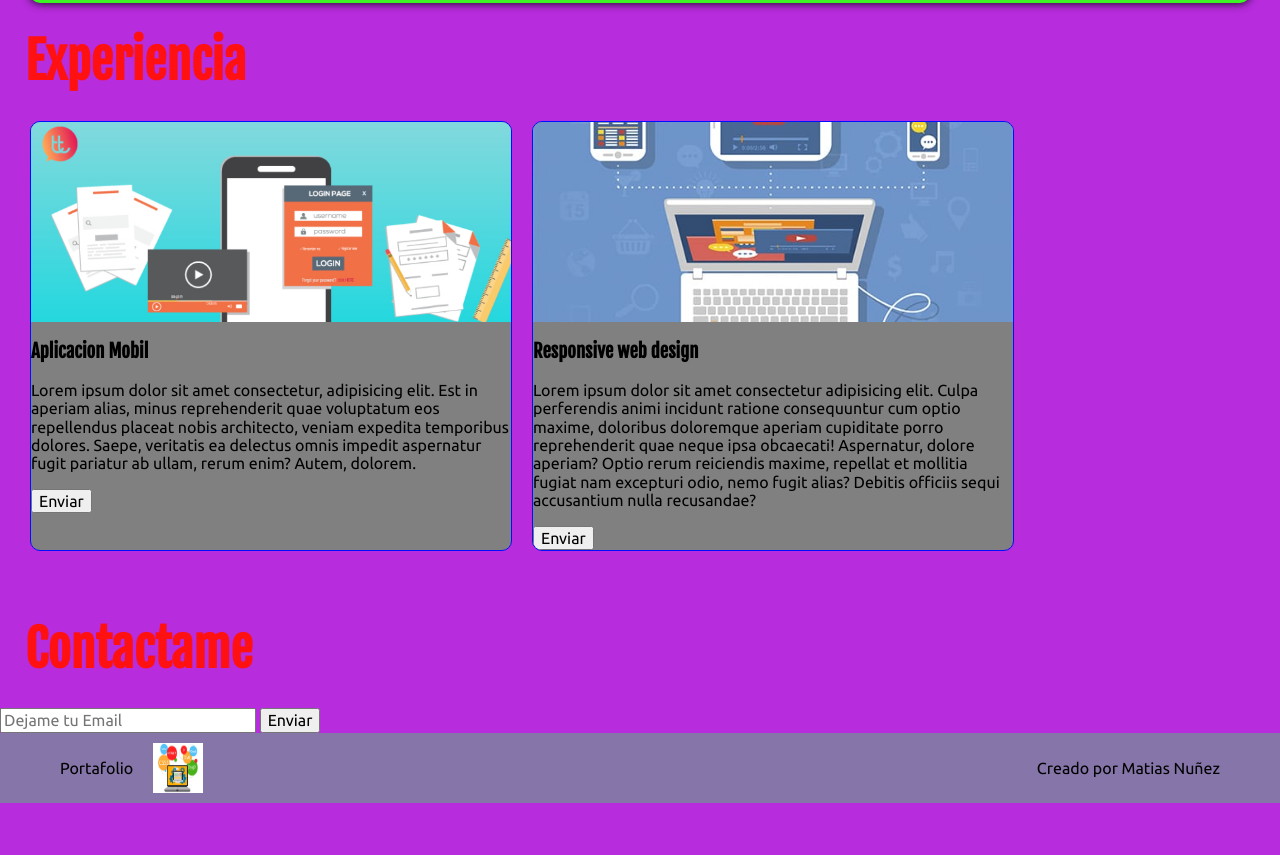
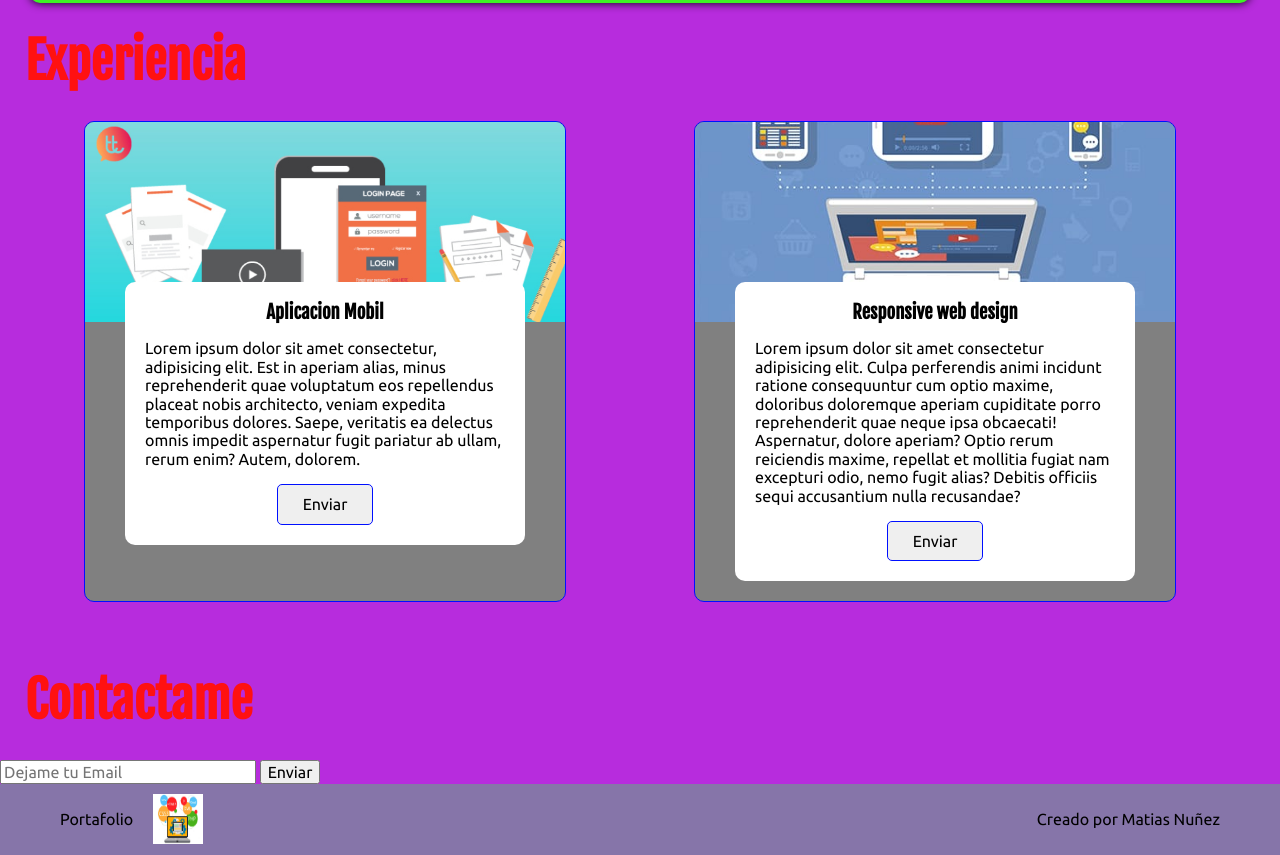
Before and after one commit to Matiascba27/MI-Portafolio, a plain HTML site: page index.html in a window 1280 px wide. Shown: the part 802-1657 px from the top of the page. Before the commit the page ends 1605 px from the top, so only its background shows below. Drawn offline with Linux system fonts and the light colour scheme.

Commit message:
repositorio actualizado 2

```diff
--- a/css/styles.css
+++ b/css/styles.css
@@ -126,6 +126,7 @@ h2{
 .experiences{
     padding: 0 30px;
     display: flex;
+    justify-content: space-around;
 }
 
 .experience{
@@ -136,6 +137,7 @@ h2{
     width: 480px;
     overflow: hidden;
     flex-wrap: wrap;
+
 }
 
 .experience-container-image{
@@ -151,6 +153,30 @@ h2{
     object-fit: cover;
 }
 
+.experience-down{
+    margin: 20px 40px;
+    margin-top: -40px;
+    background-color: #fff;
+    position: relative;
+    padding: 20px;
+    text-align: center;
+    border-radius: 10px;
+}
+
+.experience-title{
+    margin: 0;
+}
+
+.experience-description{
+    text-align: left;
+}
+
+.experience-down input{
+    border: 1px solid #000fff;
+    padding: 10px 25px;
+    cursor: pointer;
+    border-radius: 5px;
+}
 
 .footer{
     background-color: #8675a9;
```
